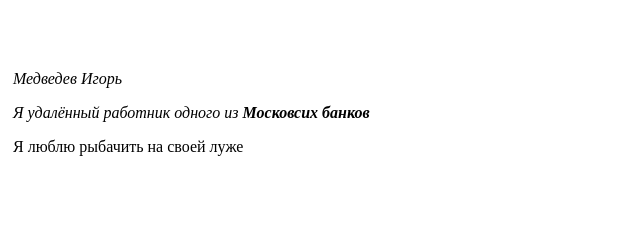
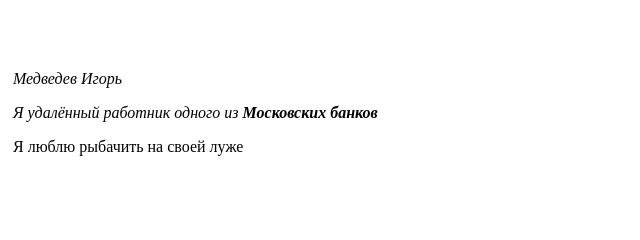
Before and after one commit to IgorVM2009/im, a plain HTML site: page index.html in a window 1280 px wide. Shown: the top 240 px of the page, 171-811 px from the left. Drawn offline with Linux system fonts and the light colour scheme.

Commit message:
Update index.html

```diff
--- a/index.html
+++ b/index.html
@@ -9,7 +9,7 @@
         <tr>
         <td> <img src="dragon.jpg" alt="Тут я"></td>
         <td><em>Медведев Игорь</em>
-            <p><em>Я удалённый работник одного из <strong> Московсих банков</em></p></strong>
+            <p><em>Я удалённый работник одного из <strong> Московских банков</em></p></strong>
             <p>Я люблю рыбачить на своей луже</p>
         </tr>
     </table>
```
